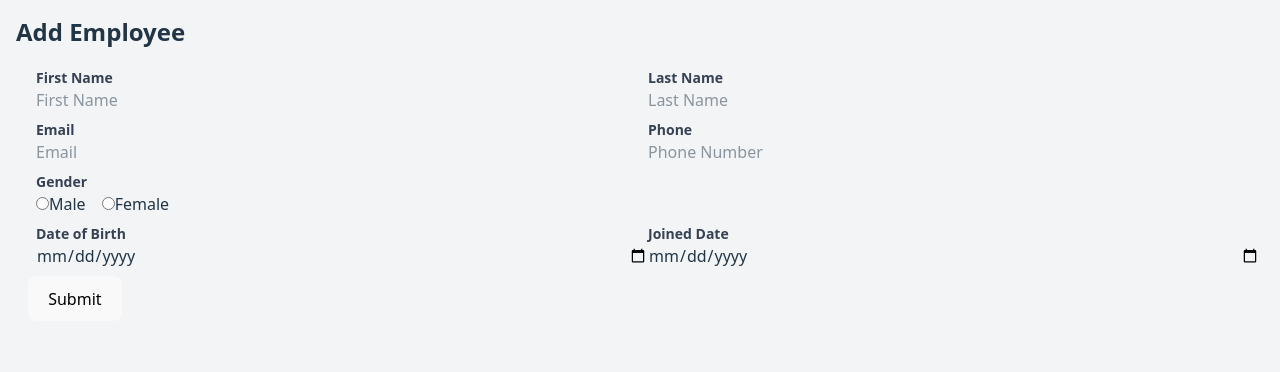
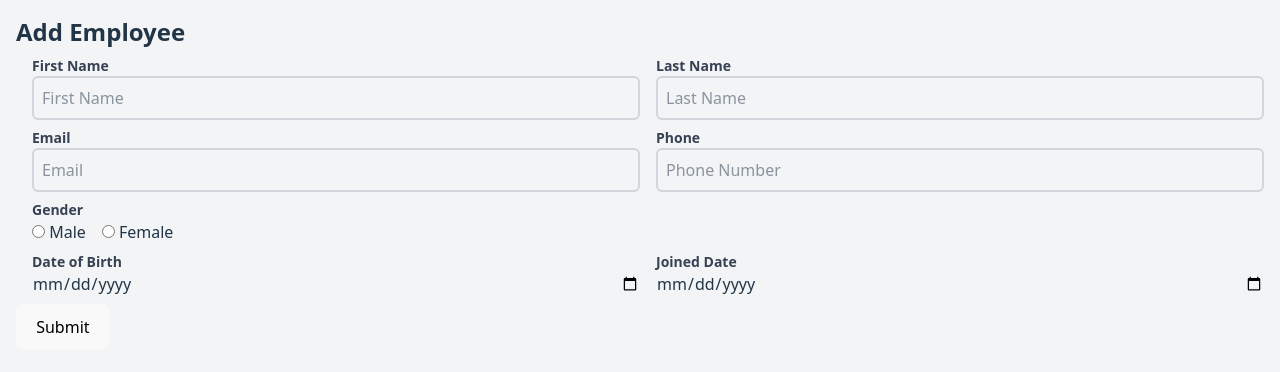
Before and after one commit to bit-fan/gic-employee-app, a React (Vite) app: page /employee/add in a window 1280 px wide. Shown: the top 372 px of the page. Built offline with nearby package versions, Linux system fonts and the light colour scheme.

Commit message:
form validation

```diff
--- a/src/components/EmployeeForm.jsx
+++ b/src/components/EmployeeForm.jsx
@@ -1,7 +1,8 @@
 import { useForm } from 'react-hook-form';
 import { useNavigate } from 'react-router-dom';
-import { Col, FormButton, FormError, FormLabel, Row } from './Fragments';
+import { Col, Row } from './Fragments';
 import { FieldRules } from '../config/const';
+import { FormLabel, FormButton, FormError, FormInput } from './FormFragment';
 
 export default function EmployeeForm({ defaultValues = {}, onSubmit }) {
   const {
@@ -10,6 +11,8 @@ export default function EmployeeForm({ defaultValues = {}, onSubmit }) {
     watch,
     formState: { errors, isDirty },
   } = useForm({
+    mode: 'onBlur',
+    reValidateMode: 'onBlur',
     defaultValues,
   });
   const navigate = useNavigate();
@@ -18,8 +21,6 @@ export default function EmployeeForm({ defaultValues = {}, onSubmit }) {
   const joinedDate = watch('joinedDate');
 
   const handleFormSubmit = (data) => {
-    console.log('here', data);
-
     onSubmit(data);
     navigate('/');
   };
@@ -27,24 +28,27 @@ export default function EmployeeForm({ defaultValues = {}, onSubmit }) {
   console.log('errors', errors);
 
   return (
-    <form onSubmit={handleSubmit(handleFormSubmit)} className='p-3'>
+    <form onSubmit={handleSubmit(handleFormSubmit)} className=''>
       <Row>
         <Col>
           <FormLabel>First Name</FormLabel>
-          <input
+          <FormInput
+            key={register}
             {...register('firstName', {
               ...FieldRules.firstName,
             })}
+            error={errors.firstName}
             placeholder='First Name'
           />
           <FormError data={errors.firstName} />
         </Col>
         <Col>
           <FormLabel>Last Name</FormLabel>
-          <input
+          <FormInput
             {...register('lastName', {
               ...FieldRules.lastName,
             })}
+            error={errors.lastName}
             placeholder='Last Name'
           />
           <FormError data={errors.lastName} />
@@ -53,10 +57,11 @@ export default function EmployeeForm({ defaultValues = {}, onSubmit }) {
       <Row>
         <Col>
           <FormLabel>Email</FormLabel>
-          <input
+          <FormInput
             {...register('email', {
               ...FieldRules.email,
             })}
+            error={errors.email}
             placeholder='Email'
           />
           <FormError data={errors.email} />
@@ -64,10 +69,11 @@ export default function EmployeeForm({ defaultValues = {}, onSubmit }) {
 
         <Col>
           <FormLabel>Phone</FormLabel>
-          <input
+          <FormInput
             {...register('phone', {
               ...FieldRules.phone,
             })}
+            error={errors.phone}
             placeholder='Phone Number'
           />
           <FormError data={errors.phone} />
@@ -83,7 +89,7 @@ export default function EmployeeForm({ defaultValues = {}, onSubmit }) {
                 value='M'
                 {...register('gender', { ...FieldRules.gender })}
               />
-              Male
+              &nbsp;Male
             </label>
             <label>
               <input
@@ -91,7 +97,7 @@ export default function EmployeeForm({ defaultValues = {}, onSubmit }) {
                 value='F'
                 {...register('gender', { ...FieldRules.gender })}
               />
-              Female
+              &nbsp;Female
             </label>
           </div>
           <FormError data={errors.gender} />
@@ -100,7 +106,11 @@ export default function EmployeeForm({ defaultValues = {}, onSubmit }) {
       <Row>
         <Col>
           <FormLabel>Date of Birth</FormLabel>
-          <input type='date' {...register('dob', { ...FieldRules.dob })} />
+          <input
+            type='date'
+            {...register('dob', { ...FieldRules.dob })}
+            error={errors.dob}
+          />
           <FormError data={errors.dob} />
         </Col>
         <Col>
@@ -110,10 +120,11 @@ export default function EmployeeForm({ defaultValues = {}, onSubmit }) {
             {...register('joinedDate', {
               validate: (value) => {
                 if (new Date(value) < new Date(dob)) {
-                  return 'Joined Date must be after DOB';
+                  return 'Joined Date must be after Date of Birth';
                 }
               },
             })}
+            error={errors.joinedDate}
           />
           <FormError data={errors.joinedDate} />
         </Col>
--- /dev/null
+++ b/src/components/FormFragment.jsx
@@ -0,0 +1,33 @@
+export const FormLabel = ({ children }) => {
+  return (
+    <label className='block text-sm font-semibold text-gray-700'>
+      {children}
+    </label>
+  );
+};
+export const FormInput = ({ className, error, ...rest }) => {
+  return (
+    <input
+      className={`rounded-md border-2 ${
+        error ? 'border-red-500' : 'border-gray-300'
+      } p-2 focus:border-blue-500 focus:outline-none ${className}`}
+      {...rest}
+    />
+  );
+};
+
+export const FormButton = ({ children, className, ...props }) => {
+  return (
+    <button
+      className={`rounded-md bg-blue-500 px-4 py-2 text-black hover:bg-blue-600 ${className}`}
+      {...props}
+    >
+      {children}
+    </button>
+  );
+};
+
+export const FormError = ({ data, children }) => {
+  if (!data) return null;
+  return <p className='text-red-500 text-sm font-semibold'>{data.message}</p>;
+};
--- a/src/components/Fragments.jsx
+++ b/src/components/Fragments.jsx
@@ -3,40 +3,11 @@ export const Row = ({ children }) => {
 };
 
 export const Col = ({ children, className }) => {
-  return <div className={`flex w-full flex-col ${className}`}>{children}</div>;
-};
-
-export const FormLabel = ({ children }) => {
   return (
-    <label className='block text-sm font-semibold text-gray-700'>
-      {children}
-    </label>
-  );
-};
-export const FormInput = ({ children, className }) => {
-  return (
-    <input
-      className={`rounded-md border-2 border-gray-300 p-2 focus:border-blue-500 focus:outline-none ${className}`}
-      {...children}
-    />
+    <div className={`flex mx-2 w-full flex-col ${className}`}>{children}</div>
   );
 };
 
-export const FormButton = ({ children, className, ...props }) => {
-  return (
-    <button
-      className={`rounded-md bg-blue-500 px-4 py-2 text-black hover:bg-blue-600 ${className}`}
-      {...props}
-    >
-      {children}
-    </button>
-  );
-};
-
-export const FormError = ({ data, children }) => {
-  if (!data) return null;
-  return <p className='text-red-500 text-sm font-semibold'>{data.message}</p>;
-};
 export const Title = ({ children, className }) => {
   return <div className={`text-2xl font-bold ${className}`}>{children}</div>;
 };
```
